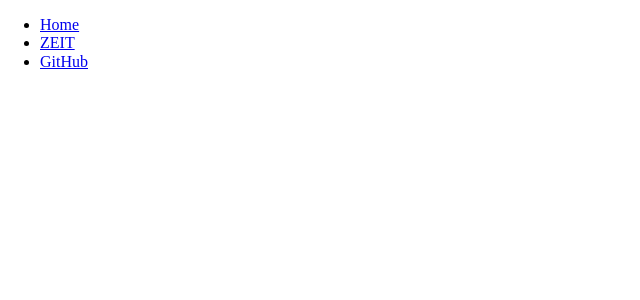
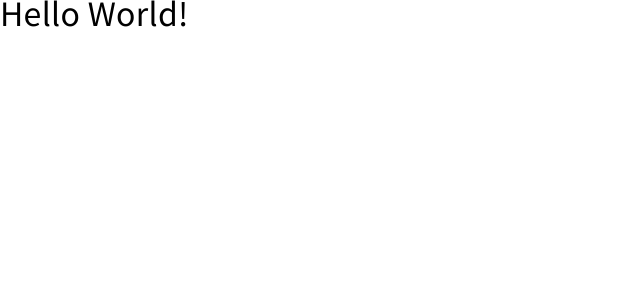
Before and after one commit to rumaan/hummble, a Next.js app: page / in a window 1280 px wide. Shown: the top 300 px of the page, without its empty margins (0-640 px from the left). Built offline with nearby package versions, Linux system fonts and the light colour scheme.

Commit message:
Setup styling

```diff
--- /dev/null
+++ b/components/Layout.js
@@ -0,0 +1,36 @@
+import React from 'react';
+import theme from '../styles/theme';
+
+function Layout({ children }) {
+    return (
+        <div>
+            {children}
+            <style global jsx>{`
+                body {
+                    background-color: ${theme.colors.background};
+                    margin: 0;
+                    padding: 0;
+                }
+
+                html,
+                body,
+                body > div:first-child,
+                div#__next,
+                div#__next > div,
+                div#__next > div > div {
+                    height: 100%;
+                }
+
+                a {
+                    color: ${theme.colors.link};
+                }
+
+                a:hover {
+                    color: ${theme.colors.linkHover};
+                }
+            `}</style>
+        </div>
+    )
+}
+
+export default Layout
--- a/components/nav.js
+++ b/components/nav.js
@@ -1,28 +1,9 @@
 import React from 'react'
 import Link from 'next/link'
 
-const links = [
-  { href: 'https://zeit.co/now', label: 'ZEIT' },
-  { href: 'https://github.com/zeit/next.js', label: 'GitHub' },
-].map(link => {
-  link.key = `nav-link-${link.href}-${link.label}`
-  return link
-})
-
 const Nav = () => (
   <nav>
-    <ul>
-      <li>
-        <Link href="/">
-          <a>Home</a>
-        </Link>
-      </li>
-      {links.map(({ key, href, label }) => (
-        <li key={key}>
-          <a href={href}>{label}</a>
-        </li>
-      ))}
-    </ul>
+    <h1>Hello World!</h1>
   </nav>
 )
 
--- a/next.config.js
+++ b/next.config.js
@@ -2,3 +2,8 @@ const withSass = require('@zeit/next-sass');
 const withCSS = require('@zeit/next-css');
 
 module.exports = withCSS(withSass());
+module.exports = {
+    devIndicators: {
+        autoPrerender: false,
+    }
+}
--- a/pages/_app.js
+++ b/pages/_app.js
@@ -1,7 +1,12 @@
 import "../styles/global.scss";
+import Layout from '../components/Layout';
 
 function MyApp({ Component, pageProps }) {
-    return <Component {...pageProps} />
+  return (
+    <Layout>
+      <Component {...pageProps} />
+    </Layout>
+  );
 }
 
 // Only uncomment this method if you have blocking data requirements for
--- a/styles/global.scss
+++ b/styles/global.scss
@@ -1 +1,2 @@
 @import './setup/normalize';
+@import './setup/typography';
--- /dev/null
+++ b/styles/setup/_typography.scss
@@ -0,0 +1,31 @@
+@import url("https://fonts.googleapis.com/css?family=Noto+Sans+KR&display=swap");
+
+body {
+  font-size: 16px;
+  letter-spacing: 0.02em;
+  font-weight: 400px;
+  line-height: 1.5em;
+  font-family: "Noto Sans KR", sans-serif;
+  color: var(--font-color);
+  -webkit-font-smoothing: antialiased;
+  -moz-osx-font-smoothing: grayscale;
+
+  h1,
+  h2,
+  h3,
+  h4,
+  h5 {
+    padding: 0;
+    margin: 0;
+    font-weight: 400;
+    color: var(--font-color);
+  }
+
+  a {
+    text-decoration: none;
+    outline: none;
+    &:focus {
+      outline: none;
+    }
+  }
+}
--- /dev/null
+++ b/styles/theme/index.js
@@ -0,0 +1,21 @@
+/**
+ * Theme configuration for the site
+ * Import this file in components to use this as theme and use the variables
+ */
+const theme = {
+    fontFamily: {
+        sansSerif: `"Noto Sans KR", sans-serif`
+    },
+    colors: {
+        text: `#333`,
+        background: `#fff`,
+        primary: `#e60e40`,
+        link: `#192f91`,
+        linkHover: `#0a28ad`,
+        border: `#eeeeee`,
+        warning: `#fff3cd`,
+        success: `#d4edda`
+    }
+}
+
+export default theme;
```
Lines whose indentation alone changed are shown as unchanged.
